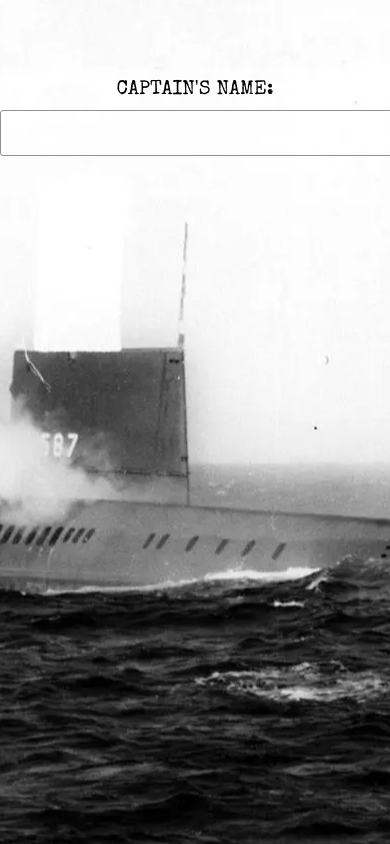
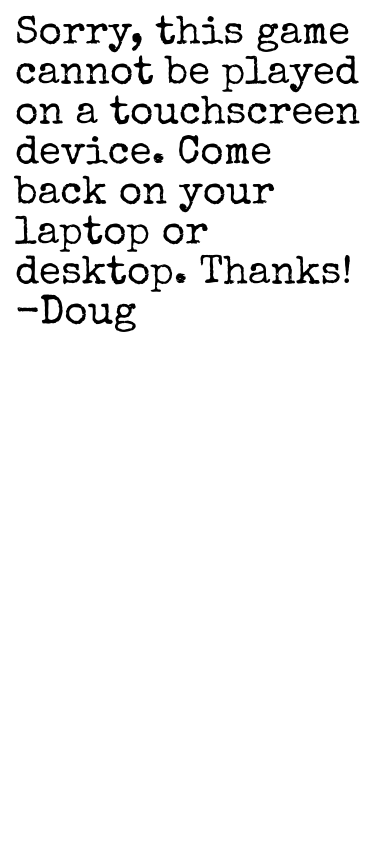
Before and after one commit to dougc85/battleship, a plain HTML site: page index.html in a window 390 px wide. Drawn offline with nearby package versions, Linux system fonts and the light colour scheme.

Commit message:
disabled access on mobile devices

```diff
--- a/index.css
+++ b/index.css
@@ -20,6 +20,10 @@ body {
   user-select: none;
 }
 
+.no-mobile {
+  display: none;
+}
+
 /*
 Utilities
 */
@@ -36,12 +40,12 @@ Utilities
   font-size: 2rem;
   background-color: #c09060;
   font-weight: bold;
-  box-shadow: 0 4px 6px rgba(0,0,0,.7);
+  box-shadow: 0 4px 6px rgba(0, 0, 0, .7);
   color: black;
 }
 
 .button:active {
-  box-shadow: 0 1px 2px rgba(0,0,0,.8);
+  box-shadow: 0 1px 2px rgba(0, 0, 0, .8);
   color: black;
 }
 
@@ -53,7 +57,7 @@ Title Page
   background-image: url(./sub.jpeg);
   background-position: 50%;
   background-color: black;
-  height:100vh;
+  height: 100vh;
 }
 
 .title {
@@ -64,9 +68,9 @@ Title Page
 }
 
 .name-entry {
-    text-align: center;
-    font-size: 2rem;
-    margin-top: 4rem;
+  text-align: center;
+  font-size: 2rem;
+  margin-top: 4rem;
 }
 
 .captain-label {
@@ -340,7 +344,7 @@ win/lose screens
 .lose-screen {
   background-image: url(./apocalypse.jpeg);
   background-size: cover;
-  height:100vh;
+  height: 100vh;
 }
 
 .lose-message {
@@ -359,3 +363,19 @@ win/lose screens
   margin-top: 2rem;
   margin-left: 30rem;
 }
+
+/*
+In Case User is Using a Touchscreen
+*/
+
+@media (hover: none) {
+  .app {
+    display: none;
+  }
+
+  .no-mobile {
+    display: block;
+    font-size: 40px;
+    padding: 15px;
+  }
+}
--- a/index.html
+++ b/index.html
@@ -13,6 +13,9 @@
 <body>
   <div class="app">
   </div>
+  <p class="no-mobile">
+    Sorry, this game cannot be played on a touchscreen device. Come back on your laptop or desktop. Thanks! -Doug
+  </p>
   <script src="./main.js"></script>
 </body>
 
```
